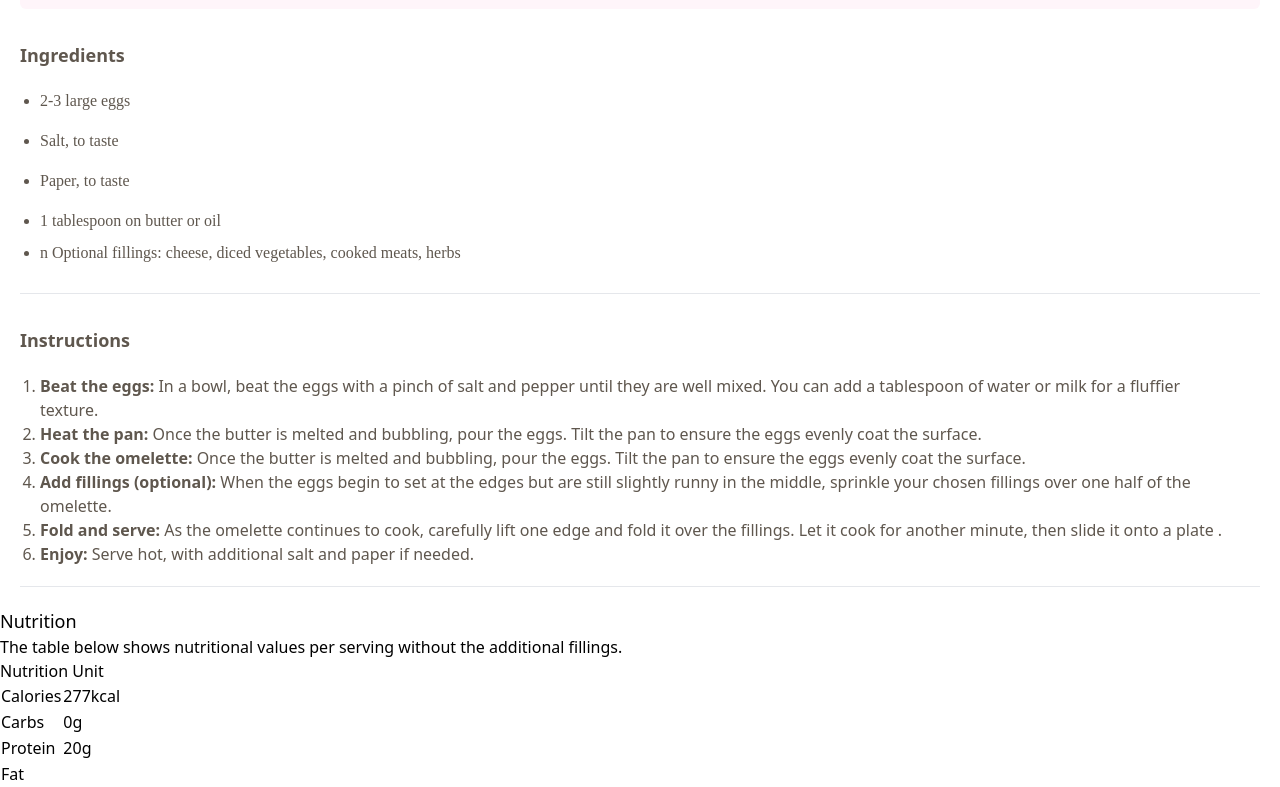
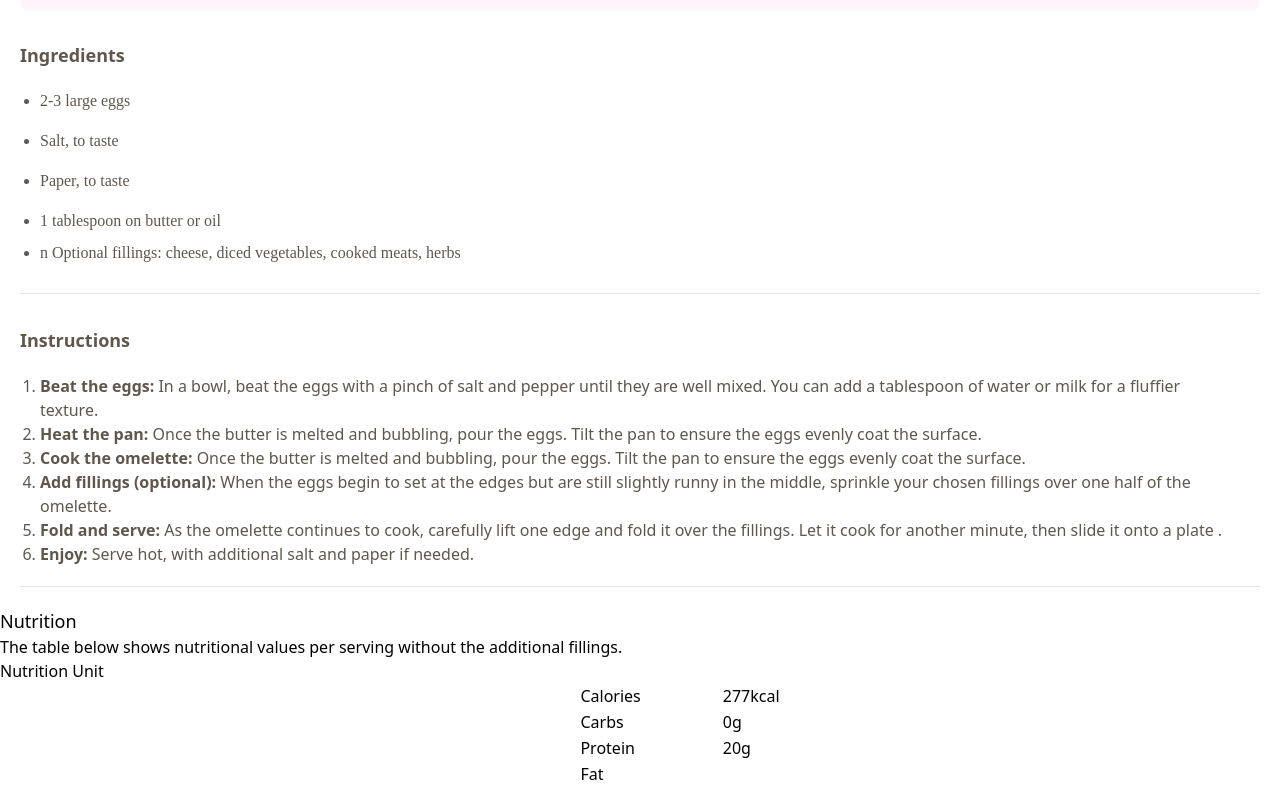
Before and after one commit to Miron-Silviu/main-recipe, a website: page docs/index.html in a window 1280 px wide. Shown: the part 920-1707 px from the top of the page. Drawn offline with Linux system fonts and the light colour scheme.

Commit message:
Build : Create flex diaplay.

```diff
--- a/docs/index.html
+++ b/docs/index.html
@@ -106,7 +106,7 @@
           The table below shows nutritional values per serving without the
           additional fillings.
         </p>
-        <table class="table-auto flex ">
+        <table class="table-auto flex justify-center gap-10">
           <tbody>
             <tr>
               <thead>
@@ -116,6 +116,7 @@
             <tr>
               <td>Calories</td>
             </tr>
+
             <tr>
               <td>Carbs</td>
             </tr>
```
Also changed, not shown: docs/style.css.
